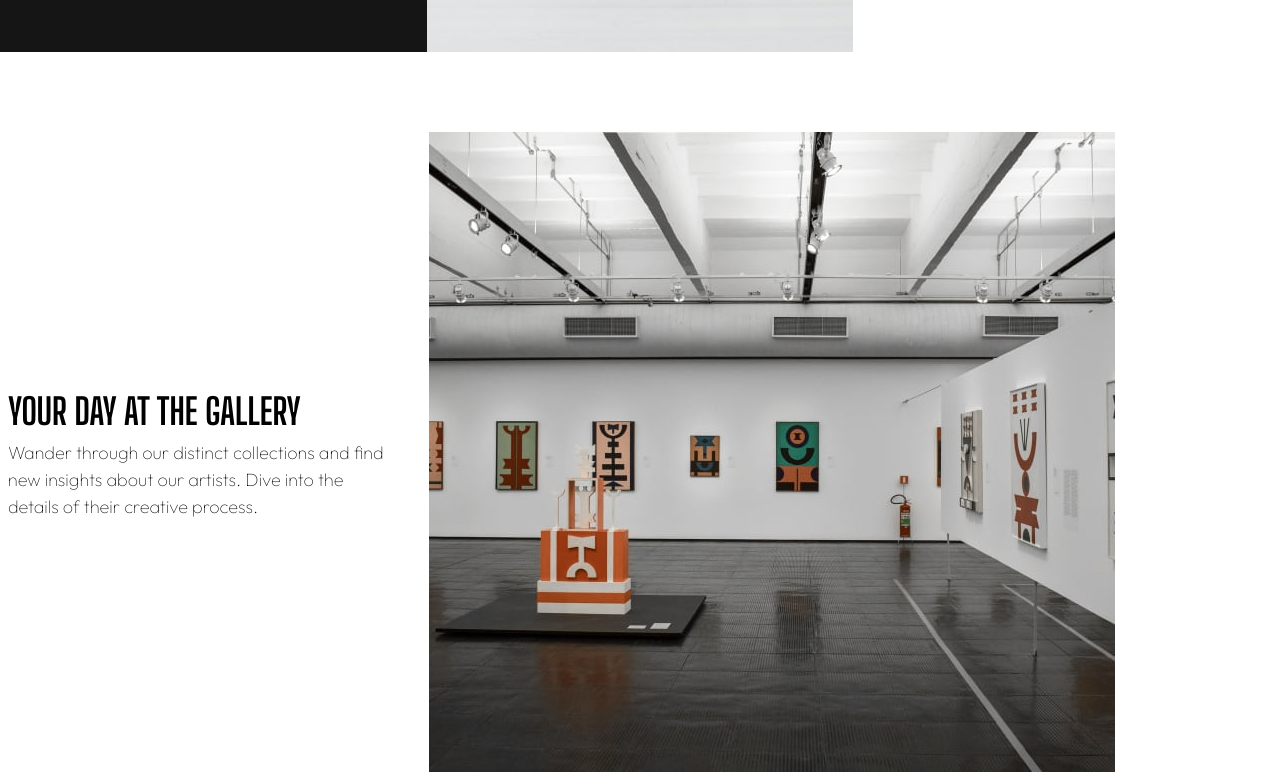
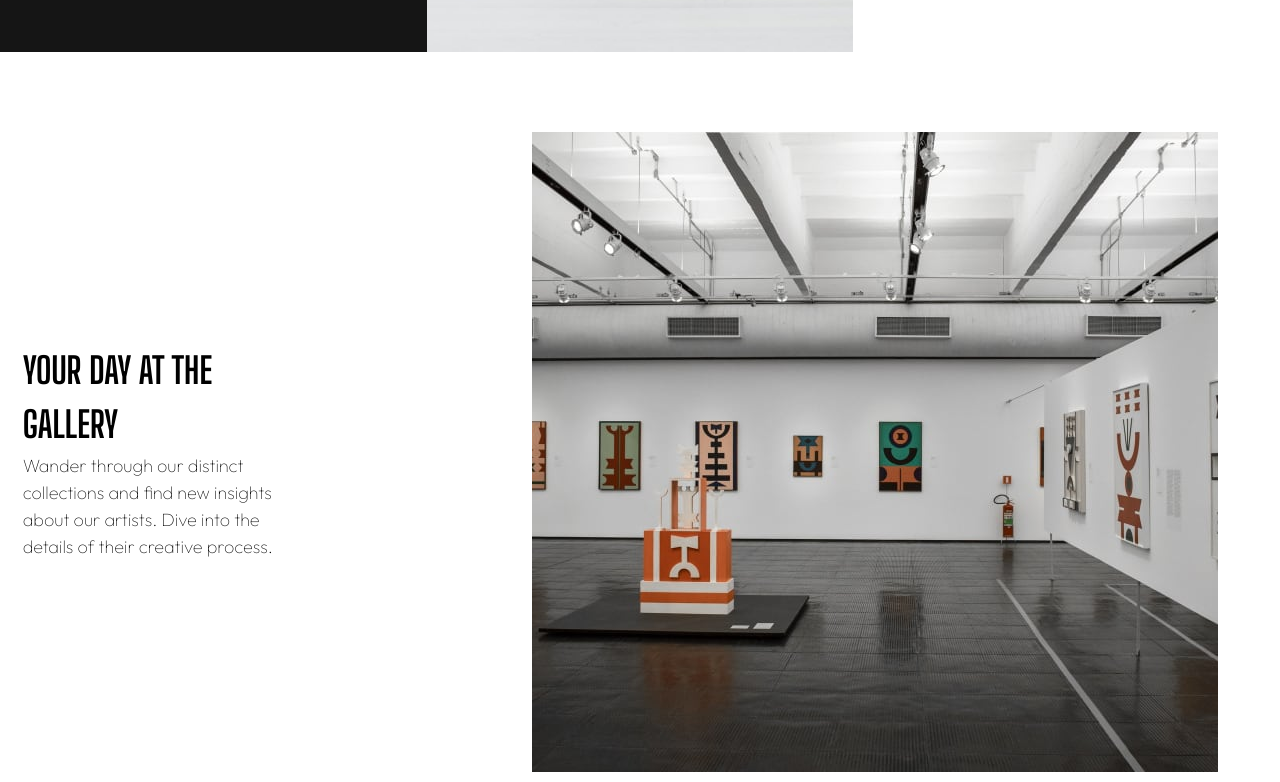
Before and after one commit to mbrovarska/art-gallery, a React (Vite) app: page / in a window 1280 px wide. Shown: the part 580-1362 px from the top of the page. Built offline with nearby package versions, Linux system fonts and the light colour scheme; a web font is replaced by a local one.

Commit message:
large screen styles added

```diff
--- a/src/components/gallery-component.jsx
+++ b/src/components/gallery-component.jsx
@@ -4,11 +4,11 @@ import image3 from "../assets/mobile/image-grid-3@2x.jpg"
 import text from "../assets/text/text.json"
 
 const Gallery = () => {
-    return <div className="flex flex-col items-center mt-20 mx-2 md:grid md:grid-cols-6 md:relative">
-        <div className="w-[90%] md:col-start-3 md:col-end-7 md:order-2 md:w-[95%]">
+    return <div className="flex flex-col items-center mt-20 mx-2 md:grid md:grid-cols-6 md:relative lg:place-content-center lg:gap-48">
+        <div className="w-[90%] md:col-start-3 md:col-end-7 md:order-2 md:w-[95%] lg:place-self-end">
             <img src={image1} alt="exibition of abstract paintings"/>
         </div>
-        <div className="w-[90%] my-3 md:col-start-1 md:col-end-3 md:order-1">
+        <div className="w-[90%] my-3 md:col-start-1 md:col-end-3 md:order-1 lg:place-self-center">
             <h2 className="text-s font-bold">{text.subtitleContentOne}</h2>
             <p className="text-small font-serif font-thin">{text.contentTextOne}</p>
         </div>
```
